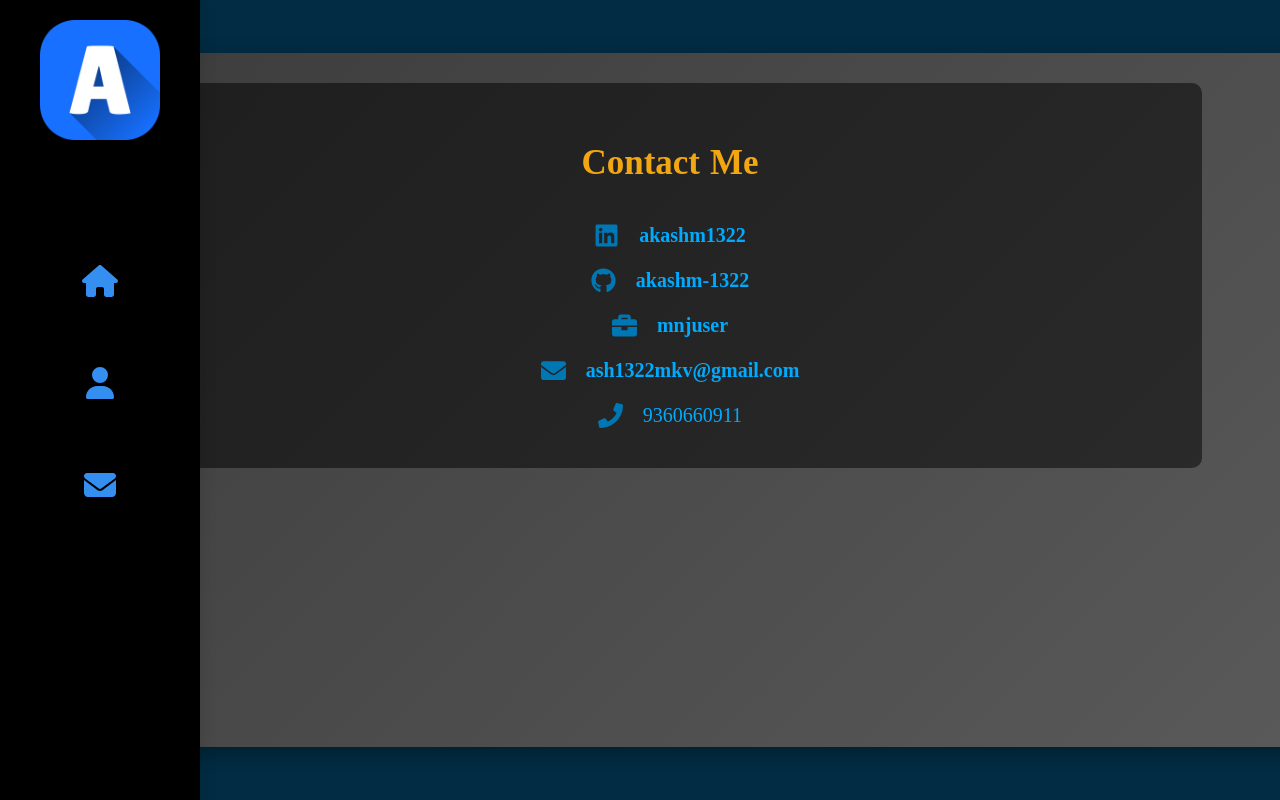
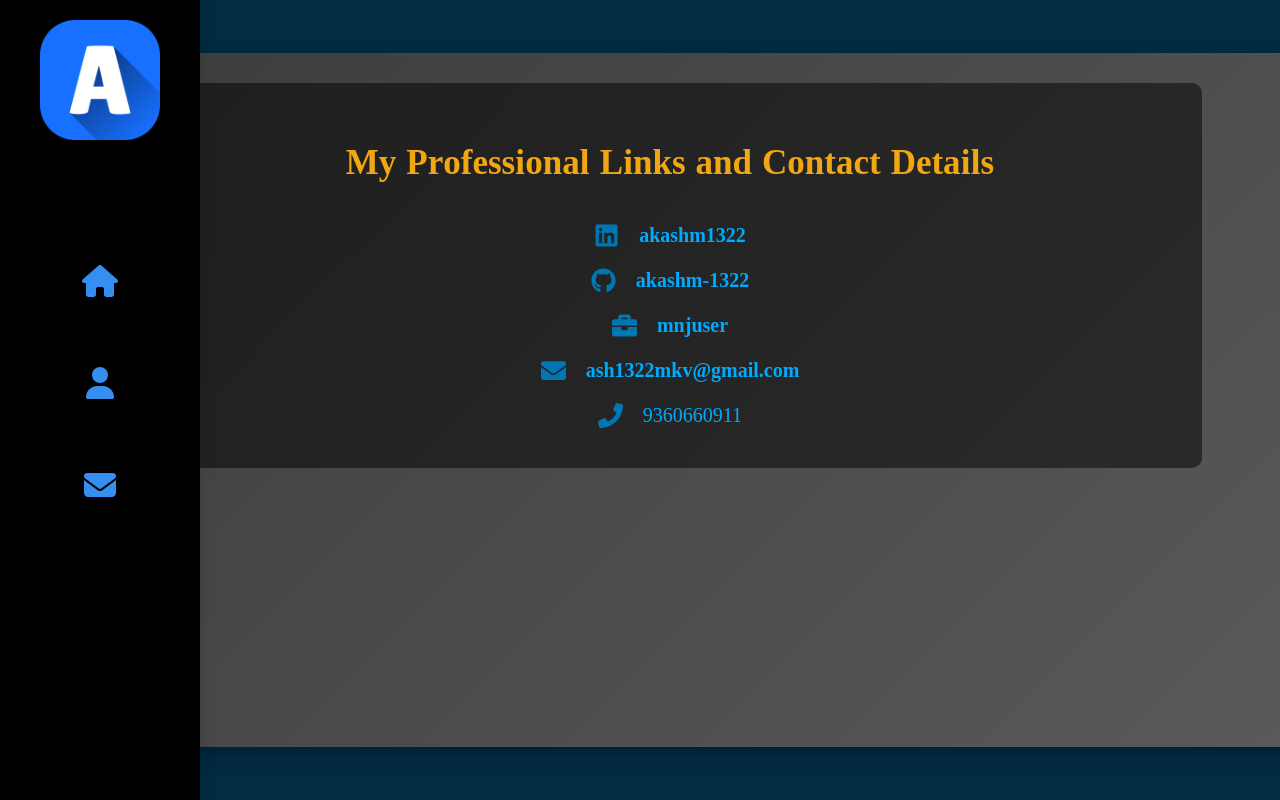
Before and after one commit to akashm-1322/Portfolio, a React (Create React App) app: page /contact in a window 1280 px wide. Shown: the top 800 px of the page. Built offline with nearby package versions, Linux system fonts and the light colour scheme.

Commit message:
Portfolio updates part2

```diff
--- a/src/Components/Contact.js
+++ b/src/Components/Contact.js
@@ -16,18 +16,13 @@ const Contact = () => {
     return (
         <div className='container contact-page'>
             <div className='text-zone'>
-                <h1>
-                    <span className={letterClass}>C</span>
-                    <span className={`${letterClass} _12`}>o</span>
-                    <span className={`${letterClass} _13`}>n</span>
-                    <span className={`${letterClass} _14`}>t</span>
-                    <span className={`${letterClass} _15`}>a</span>
-                    <span className={`${letterClass} _16`}>c</span>
-                    <span className={`${letterClass} _17`}>t</span>
-                    <span className={`${letterClass} _18`}> </span>
-                    <span className={`${letterClass} _19`}>M</span>
-                    <span className={`${letterClass} _20`}>e</span>
-                </h1>
+            <h1>
+                {"My Professional Links and Contact Details".split("").map((char, index) => (
+                <span key={index} className={`${letterClass} _${index + 1}`}>
+                {char === " " ? "\u00A0" : char}
+                </span>
+               ))}
+            </h1>
                 <ul>
                     <li>
                         <FaLinkedin />
```
